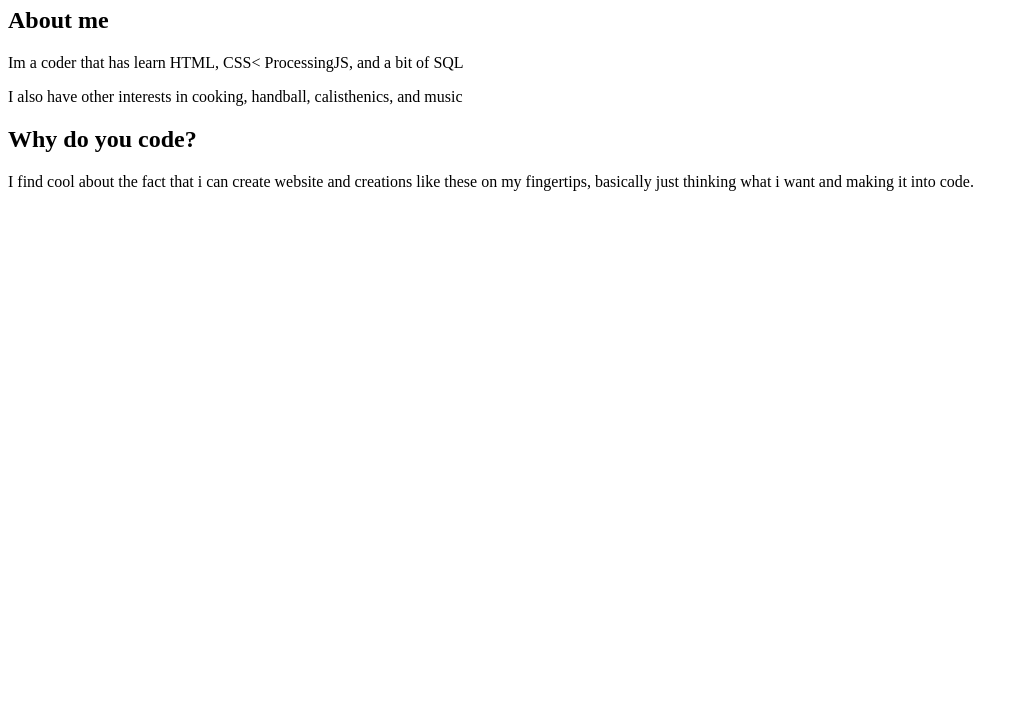
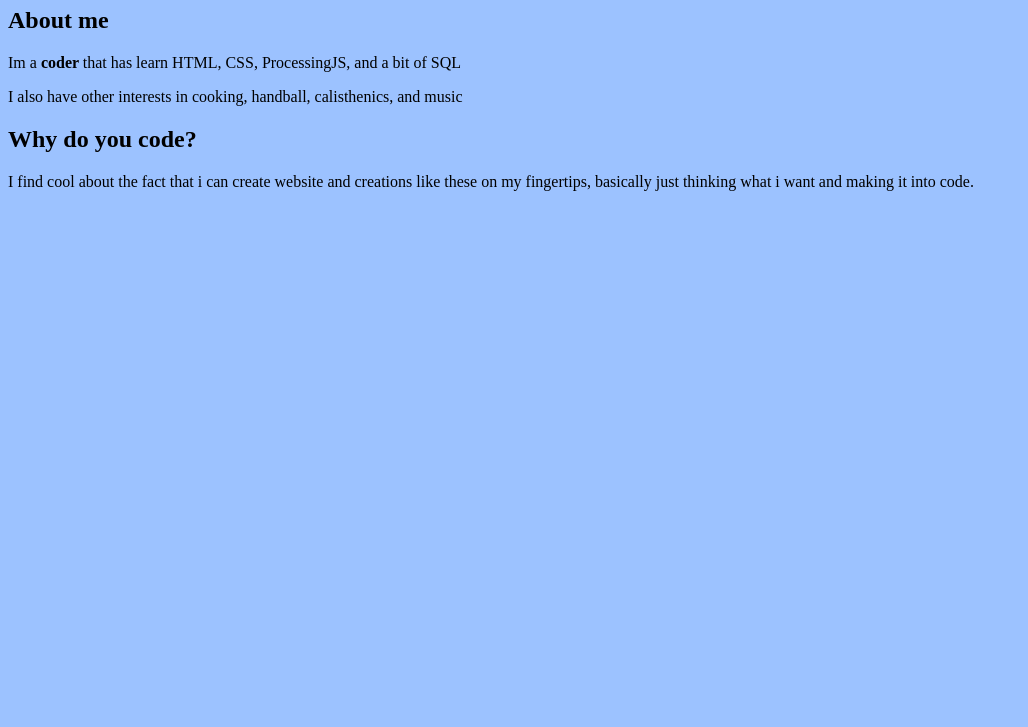
Before and after one commit to Gentleman4/FirstTime.com, a plain HTML site: page index.html in a window 1280 px wide. Shown: the part 73-800 px from the top of the page, without its empty margins (0-1028 px from the left). Drawn offline with Linux system fonts and the light colour scheme.

Commit message:
Update index.html

```diff
--- a/index.html
+++ b/index.html
@@ -3,12 +3,19 @@
     <head>
         <meta charset="utf-8">
         <title>New webpage</title>
+        <style>
+
+            body {
+                background: rgb(156, 194, 255);
+            }
+
+        </style>
     </head>
     <body>
 
     <h1> Hello, Im gentleman. </h1>
     <h2> About me </h2>
-        <p>  Im a coder that has learn HTML, CSS< ProcessingJS, and a bit of SQL</p>
+        <p>  Im a <strong> coder </strong> that has learn HTML, CSS, ProcessingJS, and a bit of SQL</p>
         <p>  I also have other interests in cooking, handball, calisthenics, and music </p>
     <h2> Why do you code? </h2>
         <p> I find cool about the fact that i can create website and creations like these on my fingertips, basically just thinking what i want and making it into code. </p>
```
